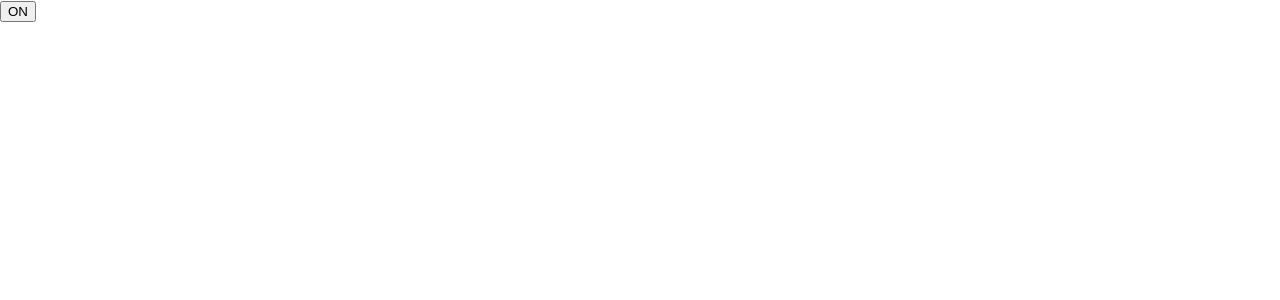
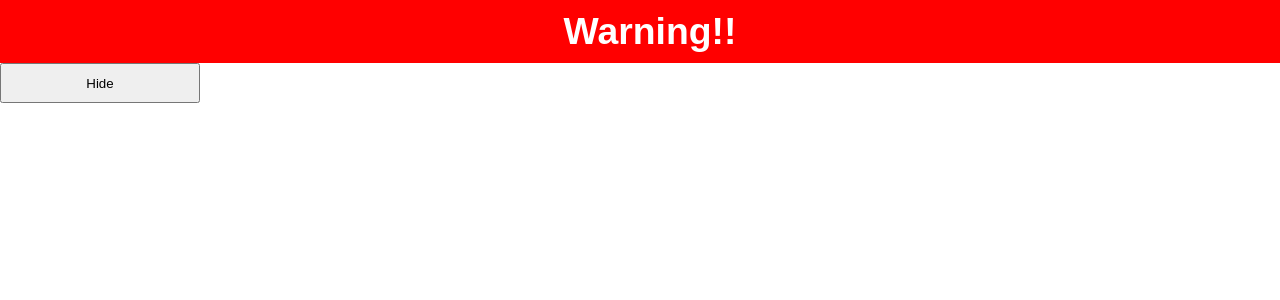
Before and after one commit to kanhavmathur05/ReactMainConcepts, a React (Create React App) app in the folder reactmainconcepts/: page / in a window 1280 px wide. Shown: the top 300 px of the page. Built offline with nearby package versions, Linux system fonts and the light colour scheme.

Commit message:
Conditional Rendering Implemented--Warning banner not displayed yet

```diff
--- a/reactmainconcepts/src/HandleEventsComponents.js
+++ b/reactmainconcepts/src/HandleEventsComponents.js
@@ -1,13 +1,14 @@
 import React from 'react';
+import { render } from 'react-dom';
 
 
   function handleClick(e) {
-    console.log('',e);
     console.log('The link was clicked!');
   }
 
 function HandleEventsComponents() {
-
+  render()
+  {
   return (
           <div>
             <a href='#' onClick={handleClick}>
@@ -15,5 +16,5 @@ function HandleEventsComponents() {
             </a>
           </div>);
 }
-
+}
 export default HandleEventsComponents;
--- a/reactmainconcepts/src/index.css
+++ b/reactmainconcepts/src/index.css
@@ -11,3 +11,22 @@ code {
   font-family: source-code-pro, Menlo, Monaco, Consolas, 'Courier New',
     monospace;
 }
+
+
+* {
+  font-family: sans-serif;
+  margin: 0;
+}
+button {
+  height: 40px;
+  width: 200px;
+}
+.warning {
+  background-color: red;
+  text-align: center;
+  width: 100%;
+  padding: 10px;
+
+  font-size: 14pt;
+  color: white;
+}
--- a/reactmainconcepts/src/index.js
+++ b/reactmainconcepts/src/index.js
@@ -1,10 +1,86 @@
 import React from 'react';
-import ReactDOM from 'react-dom';
+import ReactDOM, { render } from 'react-dom';
 import './index.css';
 //import App from './App';
 import reportWebVitals from './reportWebVitals';
 import App from './App';
 import HandleEventsComponents from './HandleEventsComponents';
+
+class LoginControl extends React.Component {
+  constructor(props) {
+    super(props);
+    this.handleLoginClick = this.handleLoginClick.bind(this);
+    this.handleLogoutClick = this.handleLogoutClick.bind(this);
+    this.state = {isLoggedIn: false};
+  }
+
+  handleLoginClick() {
+    this.setState({isLoggedIn: true});
+  }
+
+  handleLogoutClick() {
+    this.setState({isLoggedIn: false});
+  }
+
+  render() {
+    const isLoggedIn = this.state.isLoggedIn;
+    let button;
+    if (isLoggedIn) {
+      button = <LogoutButton onClick={this.handleLogoutClick} />;
+    } else {
+      button = <LoginButton onClick={this.handleLoginClick} />;
+    }
+
+    return (
+      <div>
+        <Greeting isLoggedIn={isLoggedIn} />
+        {button}
+      </div>
+    );
+  }
+}
+
+function LoginButton(props) {
+  return (
+    <button onClick={props.onClick}>
+      Login
+    </button>
+  );
+}
+
+function LogoutButton(props) {
+  return (
+    <button onClick={props.onClick}>
+      Logout
+    </button>
+  );
+}
+
+function UserGreeting(props)
+{
+  return <div><h1>User Greeting!!</h1></div>
+}
+
+function GuestGreeting(props)
+{
+  return <div><h1>Guest Greeting!!</h1></div>
+}
+
+function Greeting(props) {
+  const isLoggedIn=props.isLoggedIn;
+  if(isLoggedIn)
+  {
+    return (<div>
+      <UserGreeting />
+    </div>);
+  }
+  else
+  {
+    return (<div>
+        <GuestGreeting />
+      </div>);
+  }
+}
 
 function FormattedDate(props)
 {
@@ -78,22 +154,78 @@ class Toggle extends React.Component {
 }
 
 
-function tick()
+function MailBox(props) {
+    const unreadmessages=props.unreadmessages;
+    return (
+      <div>
+        <h1>Hello</h1>
+          {unreadmessages.length > 0 && <h2>
+              You have {unreadmessages.length} unread messages.
+            </h2>}
+      </div>
+    );
+  }
+
+const messages=['React', 'Re: React', 'Re:Re: React','asdf'];
+
+function WarningBanner(props)
 {
+  if(props.warn)
+  {
+    return null;
+  }
+  return (
+    <div className="warning">
+      <h1>Warning!!</h1>
+    </div>
+  );
+}
+
+class Page extends React.Component {
+  constructor(props)
+  {
+    super(props);
+    this.state={showWarning:true};
+    this.handleToggleClick = this.handleToggleClick.bind(this);
+  }
+
+  handleToggleClick =() => {
+    this.setState(prevstate => ({
+      showWarning: !prevstate.showWarning
+    }));
+  }
+
+  render() {
+    return (
+      <div>
+        <WarningBanner warn={this.state.warning} />
+        <button onClick={this.handleToggleClick}>
+          {this.state.showWarning ? 'Hide' : 'Show'}
+        </button>
+      </div>
+    );
+  }
+}
+
+//function tick()
+//{
   ReactDOM.render(
     // <React.StrictMode>
 //       <App />
     // </React.StrictMode>,
 //    <Clock />,
 //    <HandleEventsComponents/>,
-      <Toggle />,
-      document.getElementById('root')
+//      <Toggle />,
+//      <Greeting isLoggedIn={true}/>,
+//    <LoginControl />,
+//    <MailBox unreadmessages={messages} />,
+    <Page />,
+    document.getElementById('root')
  );
-}
-
+//}
 
 // If you want to start measuring performance in your app, pass a function
 // to log results (for example: reportWebVitals(console.log))
 // or send to an analytics endpoint. Learn more: https://bit.ly/CRA-vitals
 reportWebVitals();
-setInterval(tick,1000);
+//setInterval(tick,1000);
```
